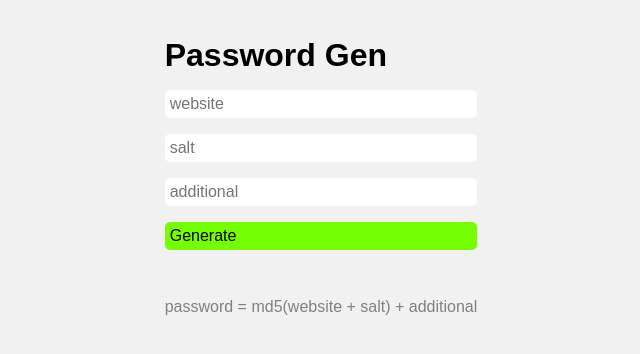
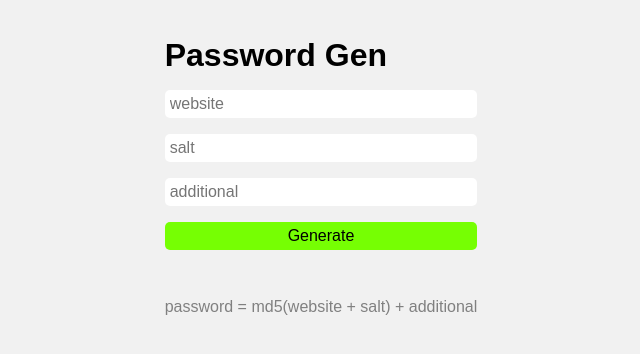
Before and after one commit to wenyuzhao/wenyuzhao.github.io, a Jekyll site: the page password.html, which Jekyll copies as it is, in a window 1280 px wide. Shown: the top 354 px of the page, without its empty margins (319-959 px from the left). Built offline with Jekyll 4.4.1, drawn with Linux system fonts in a browser that asks for light colours; Markdown is read by kramdown in place of the engine named in the settings.

Commit message:
Update password.html

```diff
--- a/password.html
+++ b/password.html
@@ -45,6 +45,10 @@
                 cursor: pointer;
                 margin-bottom: 2rem;
                 -webkit-appearance: none;
+                display: flex;
+                flex-direction: row;
+                justify-content: center;
+                align-items: center;
             }
             .saved-item * {
                 margin: 0;
```
